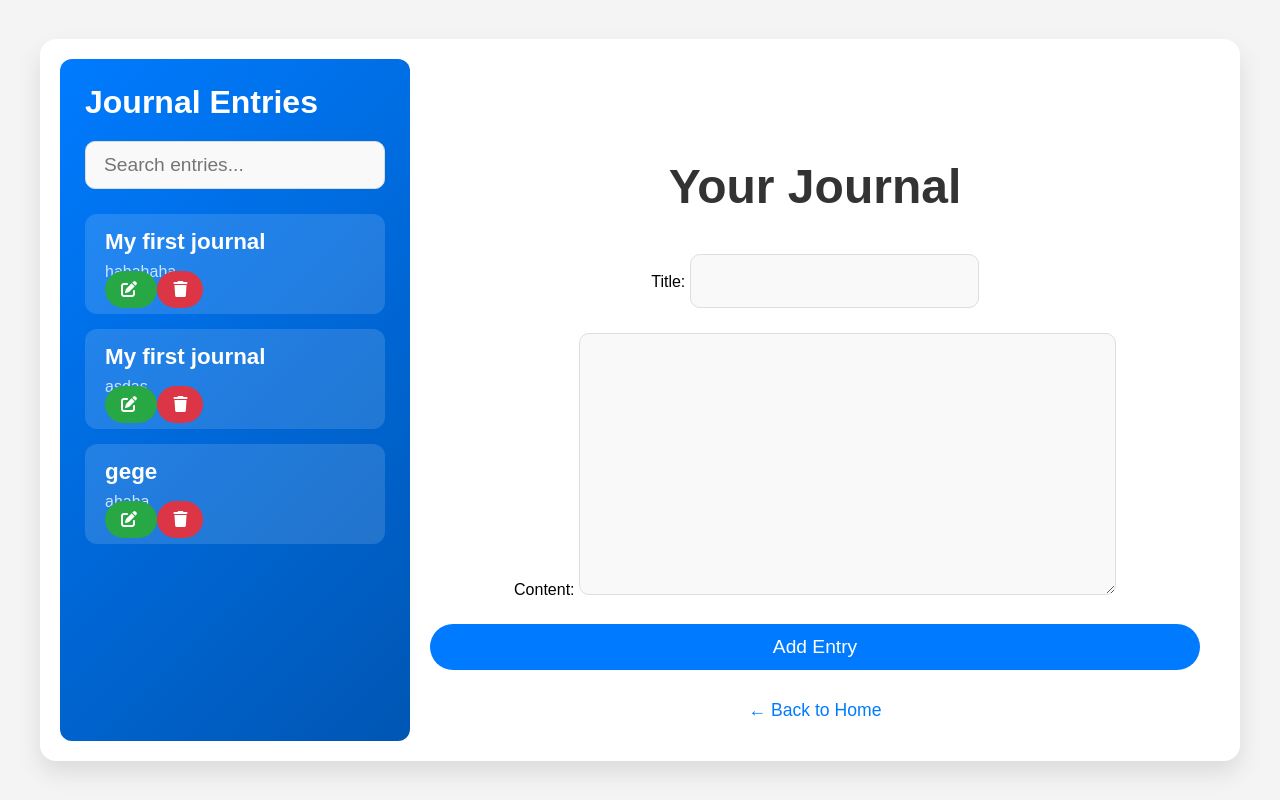
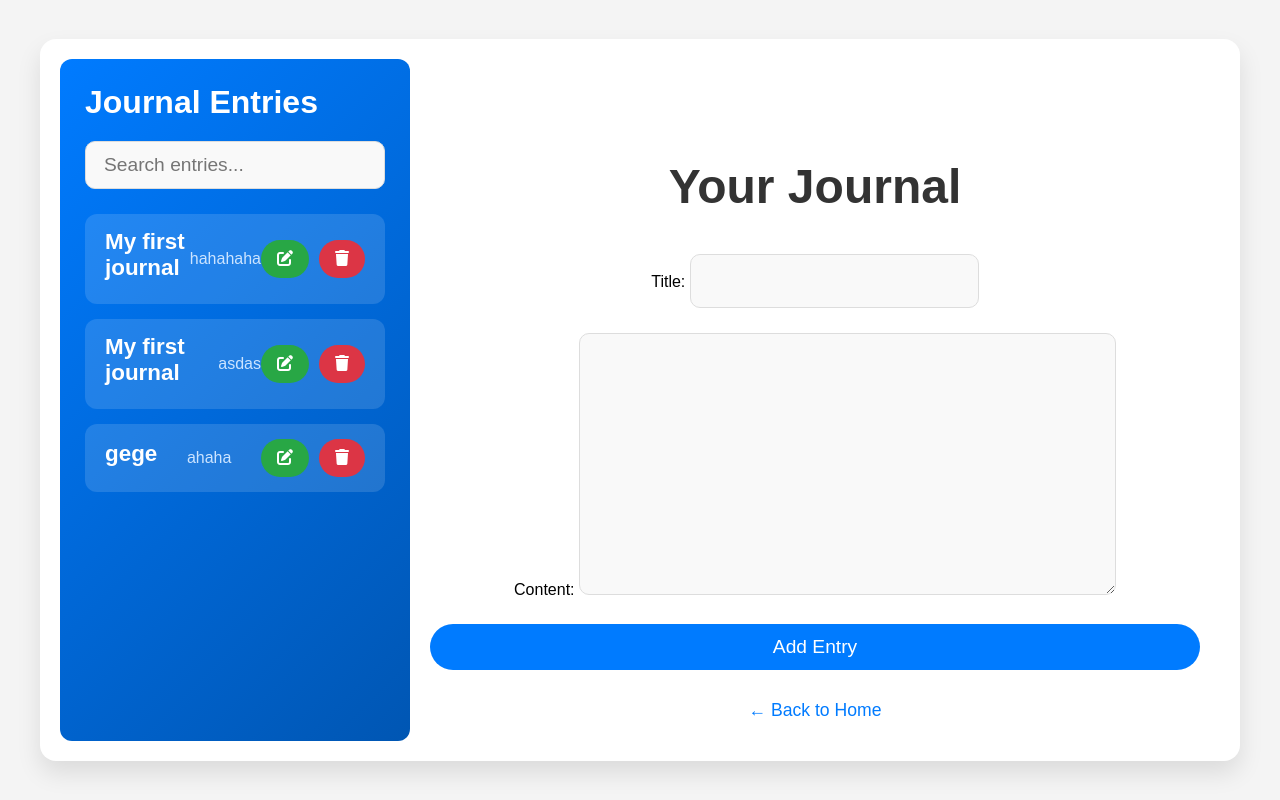
Before and after one commit to 0xSendo/CSIT327, a Django app: template Academate/IM2/academate/templates/Journal.html in a window 1280 px wide. Run offline with Django 5.2, Linux system fonts and the light colour scheme; the template is opened without the code that fills it: values that come from a table or form of the project are taken from there, others are empty; data comes from the database, SQL or seed files in the repository; some libraries are stand-ins or nearby versions.

Commit message:
Update journal.css

```diff
--- a/Academate/IM2/academate/static/css/journal.css
+++ b/Academate/IM2/academate/static/css/journal.css
@@ -57,6 +57,9 @@ body {
     margin-bottom: 15px;
     padding: 15px 20px; /* Increased padding for larger items */
     transition: background 0.3s ease-in-out;
+    display: flex;
+    justify-content: space-between;
+    align-items: center;
 }
 
 .sidebar li:hover {
@@ -73,7 +76,18 @@ body {
     color: #cce4ff;
 }
 
+/* Entry Content */
+.entry-content {
+    flex-grow: 1;
+    margin-right: 10px;
+}
+
 /* Entry Buttons */
+.entry-buttons {
+    display: flex;
+    gap: 10px;
+}
+
 .entry-buttons .button {
     text-decoration: none;
     padding: 10px 16px; /* Larger buttons */
```
